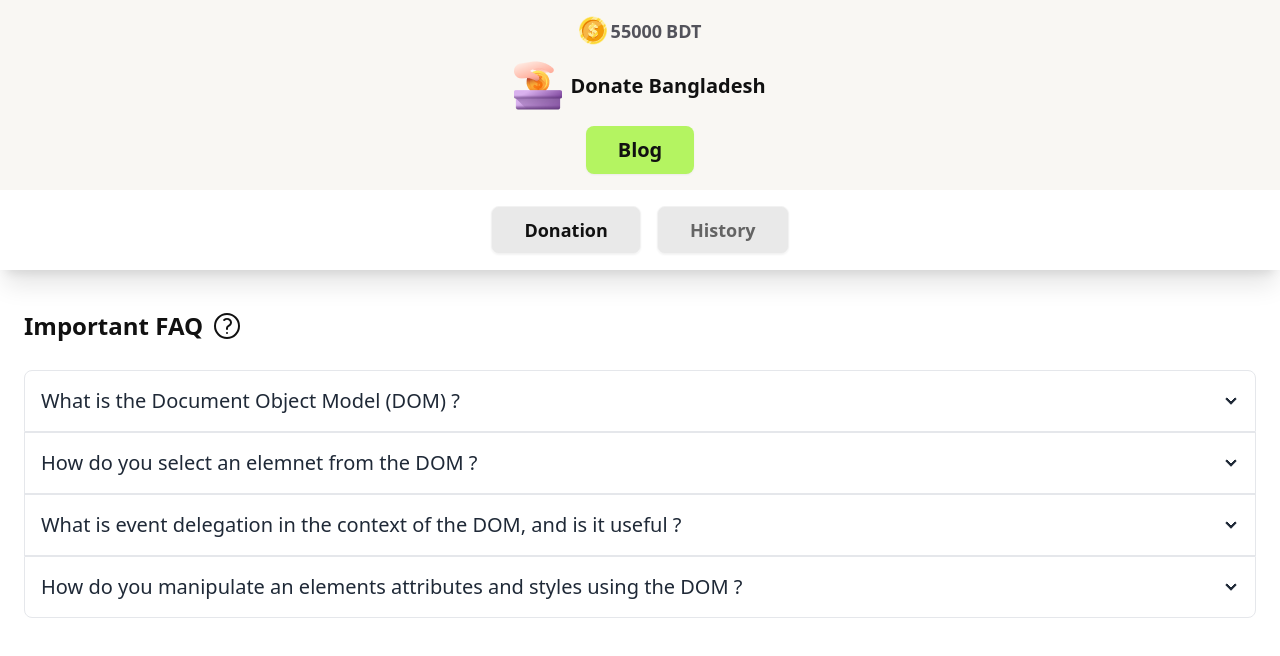
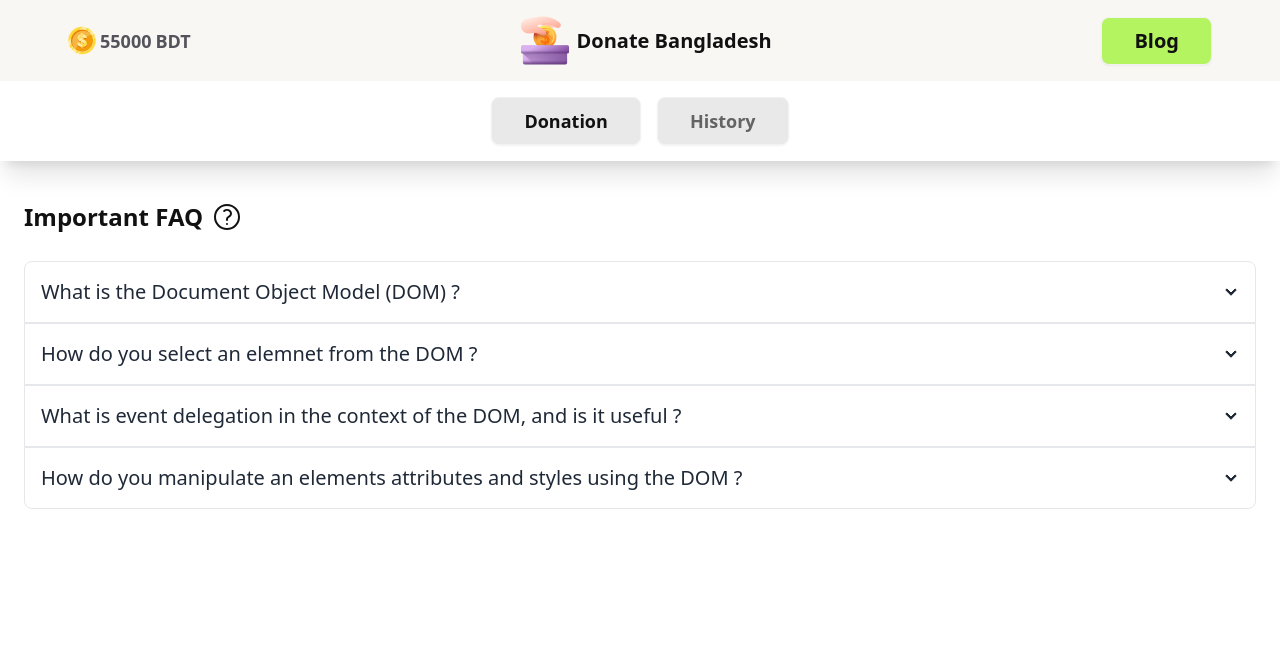
Before and after one commit to ifratul36/assignment-five-PH, a plain HTML site: page blog.html in a window 1280 px wide. Drawn offline with nearby package versions, Linux system fonts and the light colour scheme.

Commit message:
final update

```diff
--- a/blog.html
+++ b/blog.html
@@ -41,8 +41,8 @@
     <header class= "bg-[#F9F7F3]  p-4 sticky top-0 w-full z-10">
         <!-- navbar section starts here -->
 
-        <nav class="flex flex-col-reverse items-center gap-4 w-11/12 mx-auto">
-            <button class="btn bg-primary text-tprimary text-xl font-semibold px-8 border-none">Blog</button>
+        <nav class="flex flex-row-reverse justify-between items-center gap-4 w-11/12 mx-auto ">
+            <button class="btn bg-primary text-tprimary text-xl font-semibold lg:px-8 ">Blog</button>
             <h1 class="flex items-center gap-2"  onclick="window.location.href = './index.html'";>
                 <img src="./assets/logo.png" alt=""> <span class="text-xl font-semibold text-tprimary">Donate Bangladesh</span>
             </h1>
```
